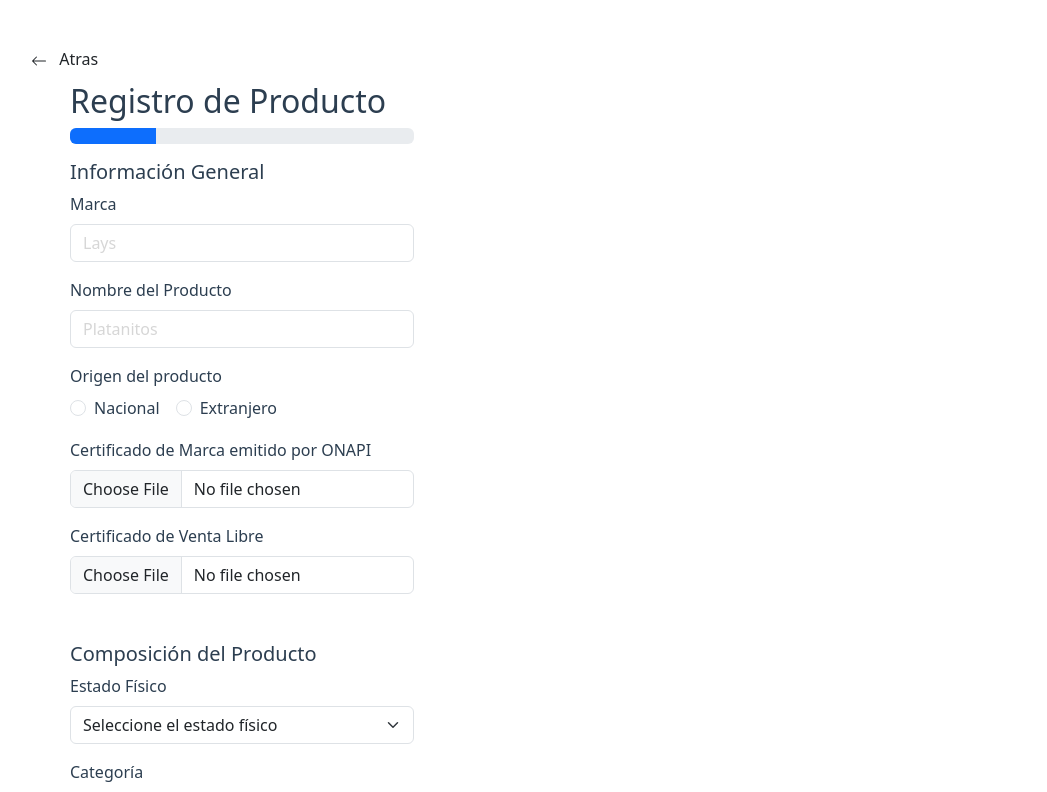
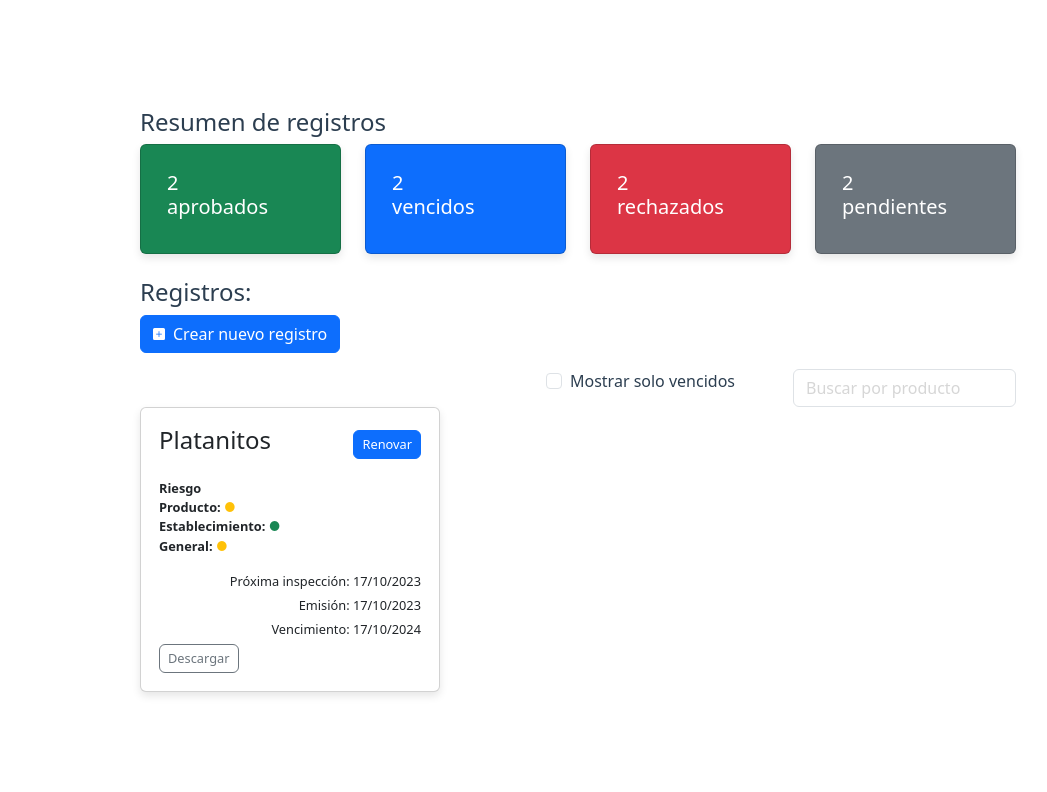
Before and after one commit to SBR-2/SBR-frontend, a Vue app: page / in a window 1280 px wide. Shown: the top 792 px of the page, without its empty margins (62-1109 px from the left). Built offline with nearby package versions, Linux system fonts and the light colour scheme.

Commit message:
prototipo dashboard usuario

```diff
--- /dev/null
+++ b/src/components/FormularioRegistro/DashboardUsuario.vue
@@ -0,0 +1,174 @@
+<template>
+  <div class="dashboardContainer">
+    <div class="container mt-3">
+      <h4>Resumen de registros</h4>
+      <!-- Header con los indicadores -->
+      <div class="row mb-4 text-start">
+        <div class="col">
+          <div class="card cardIndicator bg-success text-white">
+            <div class="card-body">
+              <h5 class="card-title">2 <br />aprobados</h5>
+            </div>
+          </div>
+        </div>
+        <div class="col">
+          <div class="card cardIndicator bg-primary text-white">
+            <div class="card-body">
+              <h5 class="card-title">2 <br />vencidos</h5>
+            </div>
+          </div>
+        </div>
+        <div class="col">
+          <div class="card cardIndicator bg-danger text-white">
+            <div class="card-body">
+              <h5 class="card-title">2 <br />rechazados</h5>
+            </div>
+          </div>
+        </div>
+        <div class="col">
+          <div class="card cardIndicator bg-secondary text-white">
+            <div class="card-body">
+              <h5 class="card-title">2 <br />pendientes</h5>
+            </div>
+          </div>
+        </div>
+      </div>
+
+      <!-- Sección de registros -->
+      <div class="row">
+        <div class="col-12">
+          <h4>Registros:</h4>
+          <button class="btn btn-primary mb-3 d-flex align-items-center justify-content-center"> <IconNew class="me-2" />Crear nuevo registro</button>
+
+          <!-- Filtro y búsqueda -->
+           <div class="filters">
+
+          <div class="row">
+            <div class="col-6">
+              <div class="form-check">
+                <input
+                  class="form-check-input"
+                  type="checkbox"
+                  id="showExpired"
+                />
+                <label class="form-check-label" for="showExpired"
+                  >Mostrar solo vencidos</label
+                >
+              </div>
+            </div>
+            <div class="col-6 text-end">
+              <input
+                type="text"
+                class="form-control"
+                placeholder="Buscar por producto"
+              />
+            </div>
+          </div>
+        </div>
+
+          <!-- Tarjeta de registro -->
+          <div class="card card-small mb-3">
+            <div class="card-body">
+              <div class="d-flex justify-content-between align-items-center">
+                <h5 class="card-title">Platanitos</h5>
+                <button class="btn btn-primary">Renovar</button>
+              </div>
+              <div class="mt-3">
+                <div>
+                  <strong>Riesgo </strong>
+                </div>
+                <div>
+                  <strong>Producto: </strong>
+                  <span class="text-warning">&#9679;</span>
+                </div>
+                <div>
+                  <strong>Establecimiento: </strong>
+                  <span class="text-success">&#9679;</span>
+                </div>
+                <div>
+                  <strong>General: </strong>
+                  <span class="text-warning">&#9679;</span>
+                </div>
+              </div>
+              <div class="mt-3 text-end">
+                <p>Próxima inspección: 17/10/2023</p>
+                <p>Emisión: 17/10/2023</p>
+                <p>Vencimiento: 17/10/2024</p>
+              </div>
+              <div class="text-start">
+                <button class="btn btn-outline-secondary">
+                  <i class="bi bi-download"></i> Descargar
+                </button>
+              </div>
+            </div>
+          </div>
+        </div>
+      </div>
+    </div>
+  </div>
+</template>
+
+<script>
+import IconNew from "../icons/IconNew.vue";
+export default {
+  name: "Dashboard",
+  components:{
+    IconNew
+  }
+};
+</script>
+
+<style scoped>
+
+.card-info{
+    display: flex;
+    flex-direction: column;
+    text-align: right;
+}
+
+.filters{
+    display: flex;
+    justify-content: right;
+}
+
+.card-small {
+  max-width: 300px; /* Ajusta el ancho de la tarjeta */
+  padding: 10px; /* Reduce el padding general */
+  font-size: 0.8rem; /* Reduce el tamaño de fuente */
+}
+
+.card-small .card-body {
+  padding: 8px; /* Reduce el padding interno del cuerpo de la tarjeta */
+}
+
+.card-small h5 {
+  font-size: 1.5rem; /* Reduce el tamaño de los títulos */
+}
+
+.card-small p {
+  margin-bottom: 5px; /* Reduce los márgenes inferiores de los párrafos */
+}
+
+.card-small .btn {
+  padding: 4px 8px; /* Reduce el tamaño de los botones */
+  font-size: 0.8rem; /* Ajusta el tamaño de la fuente en los botones */
+}
+
+.cardIndicator {
+  height: auto;
+  padding: 10px;
+}
+
+.dashboardContainer {
+  display: flex;
+  flex-direction: column;
+  align-items: start;
+  text-align: left;
+}
+.container {
+  max-width: 900px;
+}
+.card {
+  box-shadow: 0 4px 8px rgba(0, 0, 0, 0.1);
+}
+</style>
--- /dev/null
+++ b/src/components/icons/IconNew.vue
@@ -0,0 +1,14 @@
+<template>
+  <svg
+    xmlns="http://www.w3.org/2000/svg"
+    width="12"
+    height="12"
+    fill="currentColor"
+    class="bi bi-plus-square-fill"
+    viewBox="0 0 16 16"
+  >
+    <path
+      d="M2 0a2 2 0 0 0-2 2v12a2 2 0 0 0 2 2h12a2 2 0 0 0 2-2V2a2 2 0 0 0-2-2zm6.5 4.5v3h3a.5.5 0 0 1 0 1h-3v3a.5.5 0 0 1-1 0v-3h-3a.5.5 0 0 1 0-1h3v-3a.5.5 0 0 1 1 0"
+    />
+  </svg>
+</template>
--- a/src/views/ProductForm.vue
+++ b/src/views/ProductForm.vue
@@ -6,5 +6,5 @@
 </template>
 
 <script setup lang="ts">
-import RegisterProductForm from "../components/FormularioRegistro/RegisterProductForm.vue"
+import RegisterProductForm from "../components/FormularioRegistro/DashboardUsuario.vue"
 </script>
```
